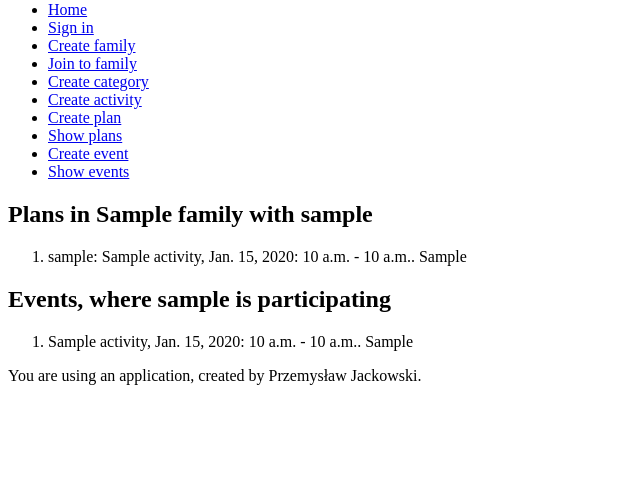
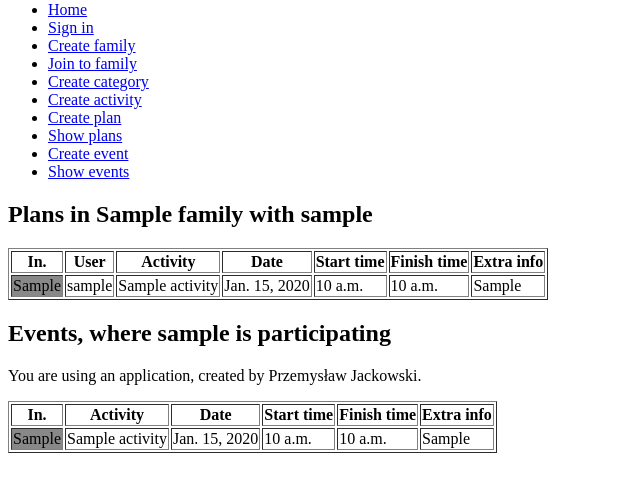
Before and after one commit to PrzemekJackowski/project_of_organiser, a Django app: page /plans/ in a window 1280 px wide. Shown: the part 191-683 px from the top of the page, without its empty margins (0-640 px from the left). Run offline with Django 4.2, Linux system fonts and the light colour scheme; a user stored in the database is signed in; tables that the repository leaves empty hold one stand-in row (values such as "Sample post").

Commit message:
Change a visualization of plans and events

```diff
--- a/project_of_organizer/models.py
+++ b/project_of_organizer/models.py
@@ -48,6 +48,8 @@ class Plans(models.Model):
     start = models.TimeField(default="12:00")
     finish = models.TimeField(default='12:15')
     extra_info = models.TextField(null=True)
+    color = models.CharField(max_length=16, null=True)
+    initial = models.CharField(max_length=1, null=True)
 
 
 class Events(models.Model):
--- a/project_of_organizer/templates/plans_list.html
+++ b/project_of_organizer/templates/plans_list.html
@@ -1,15 +1,55 @@
 {% extends 'base.html' %}
 {% block content %}
 <h2>Plans in {{ family.family_name }} with {{ user.username }}</h2>
-    <ol>
-{% for plan in plans %}
-    <li>{{ plan.user.username }}: {{ plan.activity.activity_name }}, {{ plan.day }}: {{ plan.start }} - {{ plan.finish }}. {{ plan.extra_info }}</li>
+<table border="1">
+<thead>
+    <tr>
+        <th>In.</th>
+        <th>User</th>
+        <th>Activity</th>
+        <th>Date</th>
+        <th>Start time</th>
+        <th>Finish time</th>
+        <th>Extra info</th>
+    </tr>
+    </thead>
+    <tbody>
+    {% for plan in plans %}
+        <tr>
+            <td bgcolor="{{ plan.color }}">{{ plan.initial }}</td>
+            <td>{{ plan.user.username }}</td>
+            <td>{{ plan.activity.activity_name }}</td>
+            <td>{{ plan.day }}</td>
+            <td>{{ plan.start }}</td>
+            <td>{{ plan.finish }}</td>
+            <td>{{ plan.extra_info }}</td>
+        </tr>
     {%  endfor %}
-</ol>
+    </tbody>
+</table>
     <h2>Events, where {{ user.username }} is participating</h2>
-    <ol>
+    <table border="1">
+<thead>
+    <tr>
+        <th>In.</th>
+        <th>Activity</th>
+        <th>Date</th>
+        <th>Start time</th>
+        <th>Finish time</th>
+        <th>Extra info</th>
+    </tr>
+    </thead>
+    <tbody>
     {% for event in events %}
-    <li>{{ event.event.activity.activity_name }}, {{ event.event.day }}: {{ event.event.start }} - {{ event.event.finish }}. {{ event.extra_info }}</li>
+        <tr>
+        <td bgcolor="{{ userinf.color }}">{{ userinf.initial }}</td>
+        <td>{{ event.event.activity.activity_name }}</td>
+        <td>{{ event.event.day }}</td>
+        <td>{{ event.event.start }}</td>
+        <td>{{ event.event.finish }}</td>
+        <td>{{ event.extra_info }}</td>
+        </tr>
     {%  endfor %}
-    </ol>
+    </tbody>
+    </tbody>
 {% endblock %}
--- a/project_of_organizer/views.py
+++ b/project_of_organizer/views.py
@@ -209,6 +209,8 @@ class AddPlanView(LoginRequiredMixin, View):
             start = form.cleaned_data['start']
             finish = form.cleaned_data['finish']
             extra_info = form.cleaned_data['extra_info']
+            color = userinf.color
+            initial = userinf.initial
             plans = Plans.objects.filter(user=user)
             planned = False
             for plan in plans:
@@ -219,7 +221,8 @@ class AddPlanView(LoginRequiredMixin, View):
                 return HttpResponse('You have planned something else on that time.')
             else:
                 Plans.objects.create(activity=activity, user=user, family=family,
-                                     day=day, start=start, finish=finish, extra_info=extra_info)
+                                     day=day, start=start, finish=finish,
+                                     extra_info=extra_info, color=color, initial=initial)
                 return HttpResponse('Plan has been added.')
         return render(request, "create_plan.html", {"form": form})
 
@@ -234,7 +237,8 @@ class PlansListView(LoginRequiredMixin, View):
         family = userinf.family
         plans = Plans.objects.filter(family=family)
         events = UserEvent.objects.filter(user=user)
-        return render(request, "plans_list.html", {"plans": plans, "family": family, "user": user, "events": events})
+        return render(request, "plans_list.html", {"plans": plans, "family": family, "user": user,
+                                                   "events": events, "userinf": userinf})
 
 
 class AddEventView(LoginRequiredMixin, View):
@@ -276,7 +280,7 @@ class JoinEventView(LoginRequiredMixin, View):
     """
     View prepared to join chosen event by logged user.
     """
-    def get(self, request):
+    def get(self, request, event_id):
         form = JoinEventForm()
         return render(request, "join_event.html", {"form": form})
 
```
Also changed, not shown: project_of_organizer/migrations/0015_plans_color_plans_initial.py (added).
